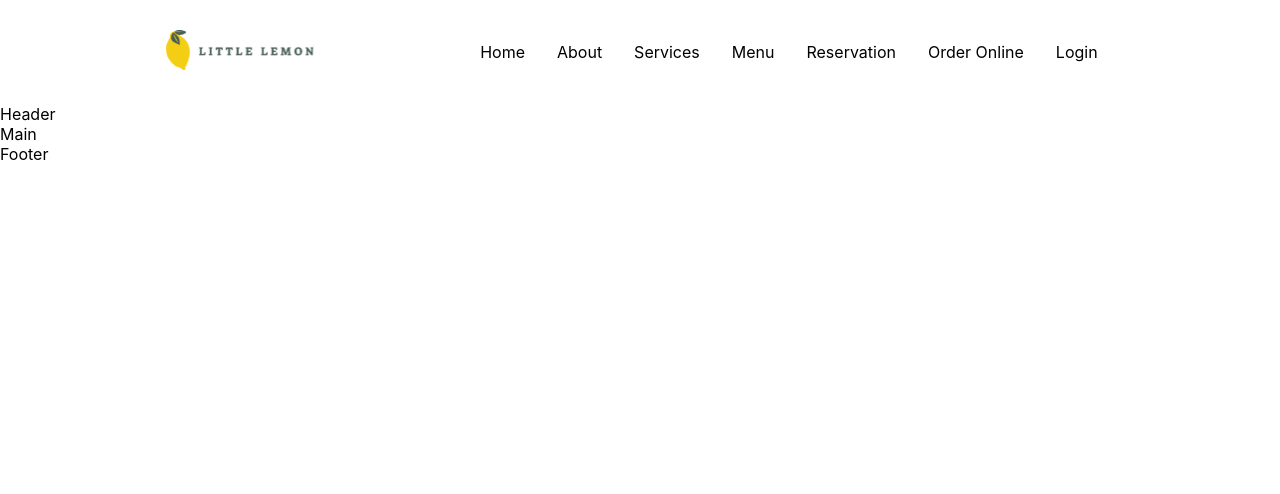
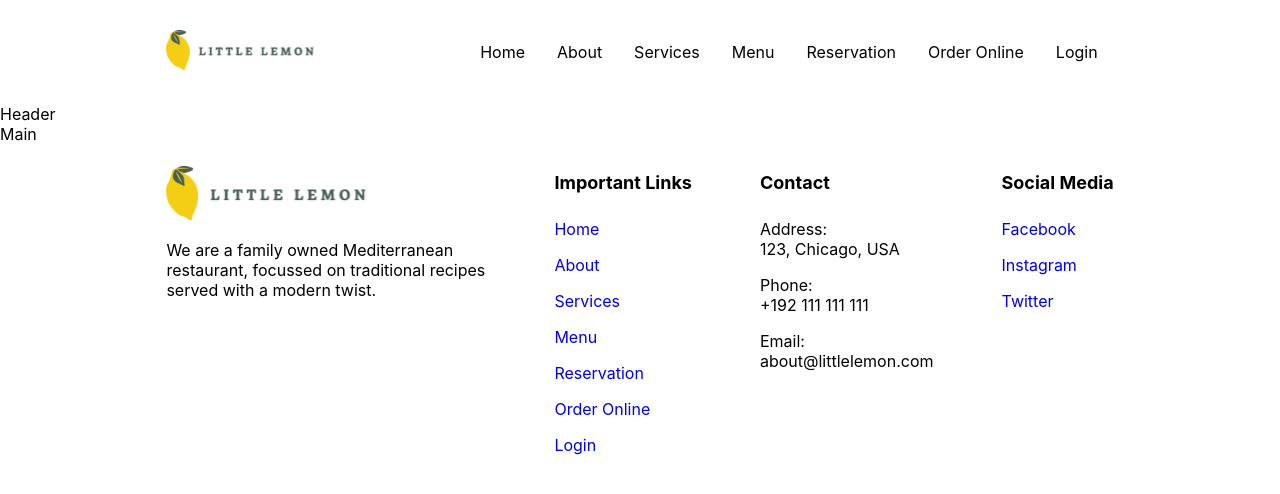
Before and after one commit to AmenaNajeeb/META_CapstoneProject_LittleLemon, a React (Create React App) app: page / in a window 1280 px wide. Shown: the top 494 px of the page. Built offline with nearby package versions, Linux system fonts and the light colour scheme.

Commit message:
5_Footer

```diff
--- a/src/components/Footer.js
+++ b/src/components/Footer.js
@@ -1,9 +1,45 @@
 import React from 'react'
+import logo from '../images/Logo.svg'
 
 function Footer() {
   return (
     <>
-    <footer>Footer</footer>
+    <footer>
+        <section>
+            <div className='company-info'>
+                <img src={logo} alt='small-little-lemon' />
+                <p>We are a family owned Mediterranean restaurant, focussed on traditional recipes served with a modern twist.</p>
+            </div>
+            <div>
+                <h3>Important Links</h3>
+                <ul>
+                    <li><a href='/'>Home</a></li>
+                    <li><a href='/about'>About</a></li>
+                    <li><a href='/services'>Services</a></li>
+                    <li><a href='/menu'>Menu</a></li>
+                    <li><a href='/reserve'>Reservation</a></li>
+                    <li><a href='/order'>Order Online</a></li>
+                    <li><a href='/login'>Login</a></li>
+                </ul>
+            </div>
+            <div>
+                <h3>Contact</h3>
+                <ul>
+                    <li>Address: <br />123, Chicago, USA</li>
+                    <li>Phone: <br />+192 111 111 111</li>
+                    <li>Email: <br />about@littlelemon.com</li>
+                </ul>
+            </div>
+            <div>
+                <h3>Social Media</h3>
+                <ul>
+                <li><a href='https://facebook.com'>Facebook</a></li>
+                <li><a href='https://instagram.com'>Instagram</a></li>
+                <li><a href='https://twitter.com'>Twitter</a></li>
+                </ul>
+            </div>
+        </section>
+    </footer>
     </>
   )
 }
```
